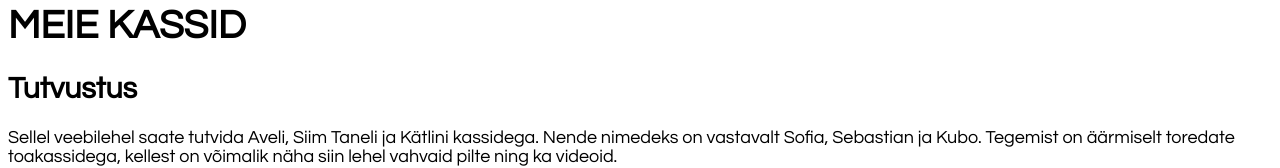
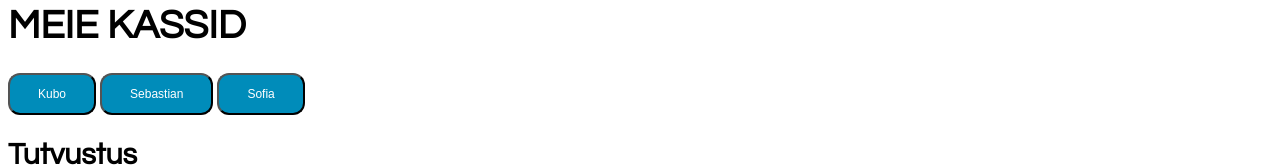
Before and after one commit to aveliklaos/SE_projekt, a plain HTML site: page index.html in a window 1280 px wide. Shown: the part 978-1146 px from the top of the page. Drawn offline with Linux system fonts and the light colour scheme.

Commit message:
Lisasin nupud

```diff
--- a/index.html
+++ b/index.html
@@ -9,6 +9,9 @@
 		<img class="banner-image" src="https://i.imgur.com/j7RpaGx.jpg"
 	</div>
 	<h1 class="bold uppercase font">Meie kassid</h1>
+	<button class="button">Kubo</button>
+	<button class="button">Sebastian</button>
+	<button class="button">Sofia</button>
 	<h2 class="font">Tutvustus</h2>
 	<p class="sisulõik font">Sellel veebilehel saate tutvida Aveli, Siim Taneli ja Kätlini kassidega. Nende nimedeks on vastavalt Sofia, Sebastian ja Kubo. Tegemist on äärmiselt toredate toakassidega, kellest on võimalik näha siin lehel vahvaid pilte ning ka videoid.</p>
 	<img src="https://i.imgur.com/EP5xxbw.jpg" alt="Kass Kubo"/>
--- a/stylesheet.css
+++ b/stylesheet.css
@@ -26,3 +26,13 @@ h2 {
 	width: 100%;
 	display: block;
 }
+.button {
+	background-color: #008CBA; /* Blue */
+    border-radius: 12px;
+    color: white;
+    padding: 12px 28px;
+    text-align: center;
+    text-decoration: none;
+    display: inline-block;
+    font-size: 12px;
+}
```
